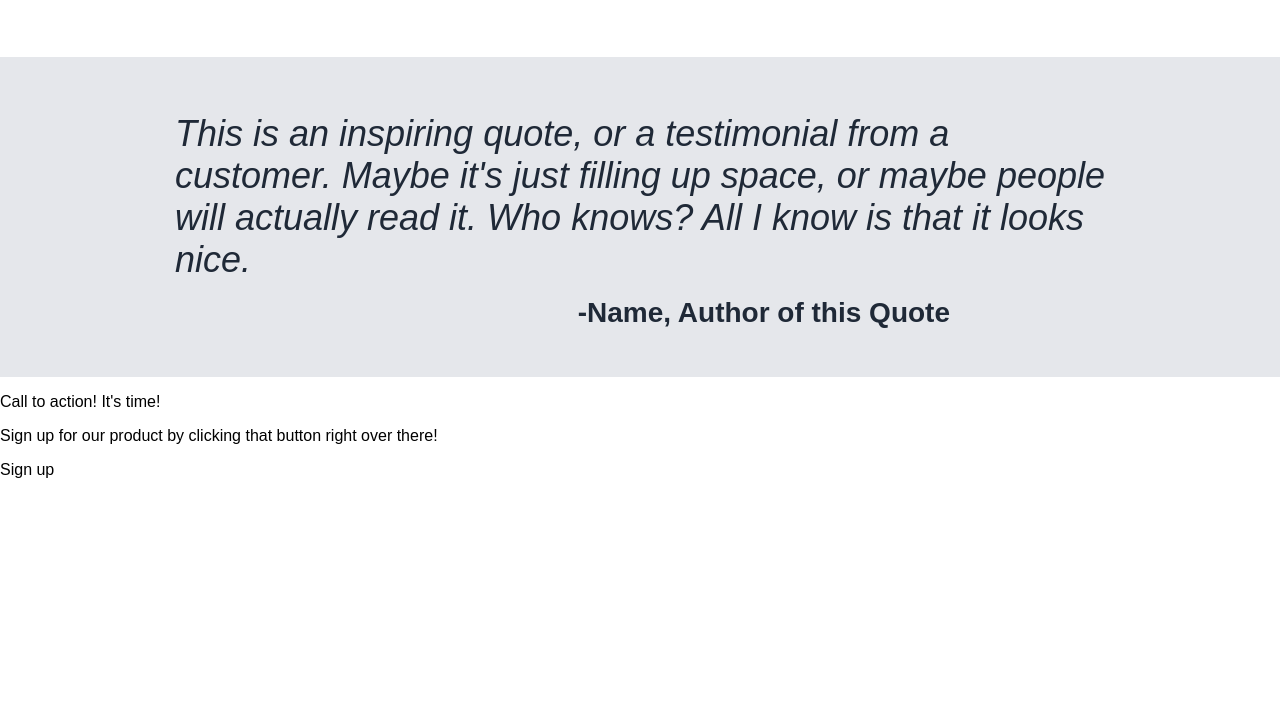
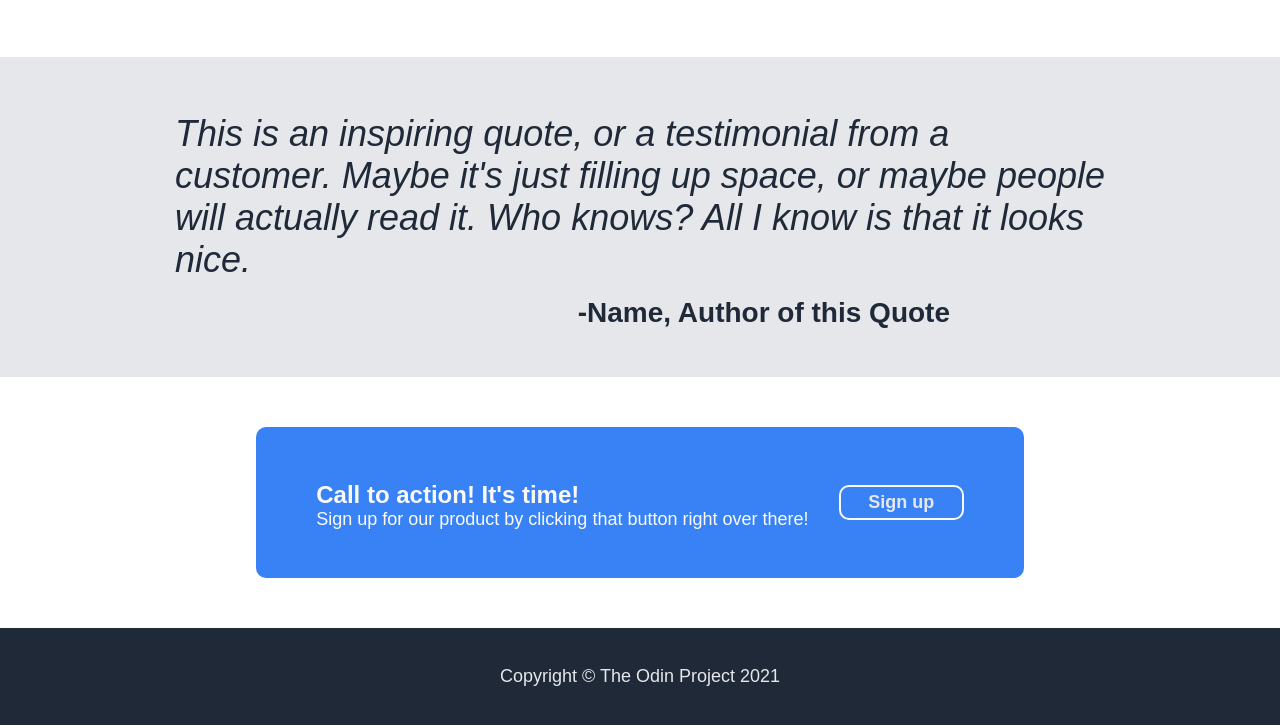
Before and after one commit to Kiporion/landing-page, a plain HTML site: page index.html in a window 1280 px wide. Shown: the part 822-1547 px from the top of the page. Before the commit the page ends 1301 px from the top, so only its background shows below. Drawn offline with Linux system fonts and the light colour scheme.

Commit message:
Added footer

```diff
--- a/index.html
+++ b/index.html
@@ -68,7 +68,11 @@
             <p class="cta-main">Call to action! It's time!</p>
             <p class="cta-secondary">Sign up for our product by clicking that button right over there!</p>
         </div>
-        <div class="cta-btn">Sign up</div>
+        <button class="cta-btn">Sign up</button>
+    </div>
+    <!--Footer-->
+    <div class="footer">
+        <p>Copyright © The Odin Project 2021</p>
     </div>
 </body>
 
--- a/styles/styles.css
+++ b/styles/styles.css
@@ -161,3 +161,40 @@ button:hover{
 }
 
 /* Call to Action */
+.cta{
+    display:flex;
+    background-color: #3882F6;
+    justify-content: space-evenly;
+    margin:50px 20% 50px 20%;
+    padding:30px;
+    color:#f9faf8;
+    align-items: center;
+    border-radius: 10px;
+}
+
+
+.cta-main{
+    font-size: 24px;
+    margin-bottom: 0;
+    font-weight: bold;
+}
+
+.cta-secondary{
+    margin-top: 0;
+    font-size: 18px;
+}
+
+.cta-btn{
+    border: 2px solid #f9faf8;
+}
+
+/* Footer */
+.footer{
+    display: flex;
+    justify-content: center;
+    align-items: center;
+    padding: 20px;
+    background-color: #1F2937;
+    color: #E5E7EB;
+    font-size: 18px;
+}
```
